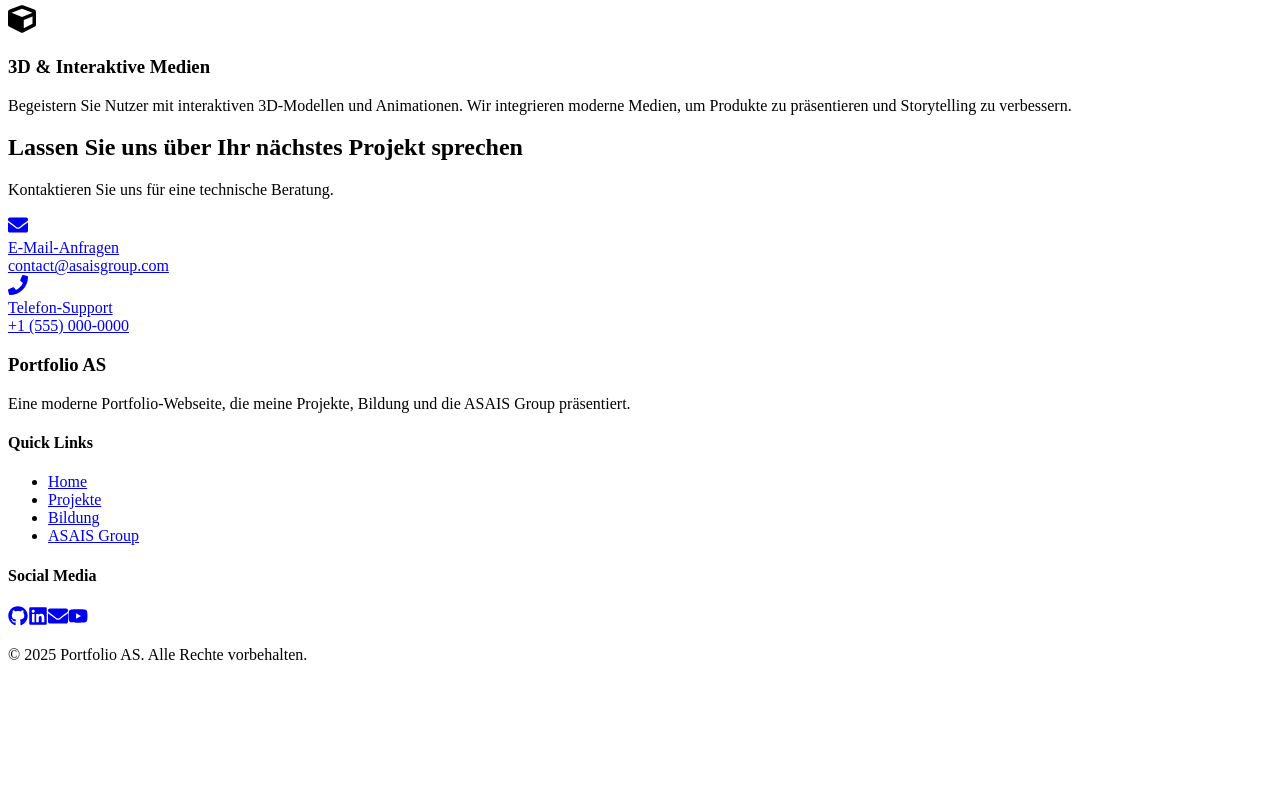
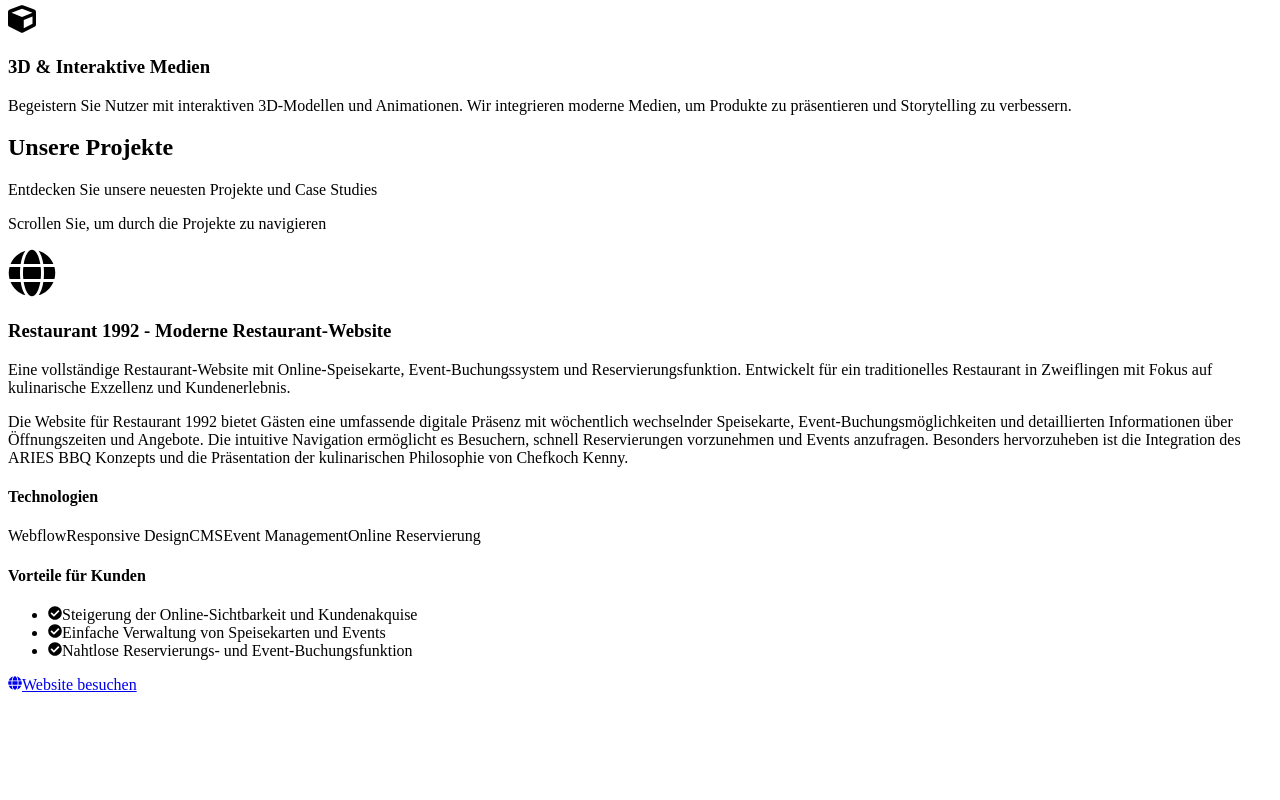
Before and after one commit to XanderSEB/Projekt, a React (Vite) app in the folder PortfolioAS/: page /asais-group in a window 1280 px wide. Shown: the part 960-1760 px from the top of the page. Before the commit the page ends 1640 px from the top, so only its background shows below. Built offline with nearby package versions, Linux system fonts and the light colour scheme; the HTML template or start-up script is replaced by a standard one.

Commit message:
Add new SVG thumbnails for projects 'MANUSFaktur Sinntal' and 'Viktoria Schwab Nails'. Update project details in data source and refactor ASAISGroup component to utilize a new ProjectsShowcase component for improved scrolling experience and layout consistency.

```diff
--- a/PortfolioAS/src/components/ASAISGroup.tsx
+++ b/PortfolioAS/src/components/ASAISGroup.tsx
@@ -1,8 +1,8 @@
-import { useRef } from 'react';
+import { useRef, useState, useEffect } from 'react';
 import { motion, useScroll, useTransform } from 'framer-motion';
-import { asaisGroupInfo } from '../data/asaisGroup';
+import { asaisGroupInfo, Project } from '../data/asaisGroup';
 import { ScrollAnimations } from './ScrollAnimations';
-import { FaCode, FaMobileAlt, FaGlobe, FaServer, FaCube, FaArrowRight, FaEnvelope, FaPhone } from 'react-icons/fa';
+import { FaCode, FaMobileAlt, FaGlobe, FaServer, FaCube, FaArrowRight, FaEnvelope, FaPhone, FaCheckCircle } from 'react-icons/fa';
 
 export const ASAISGroup = () => {
   const containerRef = useRef<HTMLDivElement>(null);
@@ -138,107 +138,9 @@ export const ASAISGroup = () => {
         </div>
       </section>
 
-      {/* Portfolio Section - Platzhalter */}
+      {/* Portfolio Section mit Scroll-Zoom-Out Effekt */}
       {asaisGroupInfo.projects && asaisGroupInfo.projects.length > 0 && (
-        <section className="relative py-24 bg-slate-900/50">
-          <div className="container mx-auto px-6">
-            <ScrollAnimations direction="fade">
-              <div className="text-center mb-16">
-                <h2 className="text-4xl md:text-5xl font-bold mb-4 text-white">
-                  Unsere Projekte
-                </h2>
-                <p className="text-xl text-white/70 max-w-2xl mx-auto">
-                  Entdecken Sie unsere neuesten Projekte und Case Studies
-                </p>
-              </div>
-            </ScrollAnimations>
-
-            <div className="grid grid-cols-1 lg:grid-cols-2 gap-8 max-w-7xl mx-auto">
-              {asaisGroupInfo.projects.map((project, index) => (
-                <ScrollAnimations key={project.id} direction="up" delay={index * 0.1}>
-                  <motion.div
-                    className="glass rounded-2xl overflow-hidden h-full flex flex-col"
-                    whileHover={{ y: -8, scale: 1.02 }}
-                    transition={{ duration: 0.3 }}
-                  >
-                    {project.imageUrl && (
-                      <div className="w-full h-64 bg-gradient-to-br from-primary-500/20 to-purple-500/20 relative overflow-hidden">
-                        <img
-                          src={project.imageUrl}
-                          alt={project.title}
-                          className="w-full h-full object-cover"
-                        />
-                      </div>
-                    )}
-                    <div className="p-8 flex-grow flex flex-col">
-                      <h3 className="text-2xl font-bold text-white mb-3">
-                        {project.title}
-                      </h3>
-                      <p className="text-white/80 mb-4 leading-relaxed">
-                        {project.description}
-                      </p>
-
-                      {project.longDescription && (
-                        <p className="text-white/70 mb-6 leading-relaxed text-sm">
-                          {project.longDescription}
-                        </p>
-                      )}
-
-                      {/* Technologien */}
-                      <div className="mb-6">
-                        <h4 className="text-sm font-semibold text-white/90 mb-3 uppercase tracking-wide">
-                          Technologien
-                        </h4>
-                        <div className="flex flex-wrap gap-2">
-                          {project.technologies.map((tech) => (
-                            <span
-                              key={tech}
-                              className="px-3 py-1.5 bg-primary-500/20 text-primary-300 rounded-full text-xs border border-primary-500/30"
-                            >
-                              {tech}
-                            </span>
-                          ))}
-                        </div>
-                      </div>
-
-                      {/* Vorteile für Kunden */}
-                      {project.benefits && project.benefits.length > 0 && (
-                        <div className="mb-6">
-                          <h4 className="text-sm font-semibold text-white/90 mb-3 uppercase tracking-wide">
-                            Vorteile
-                          </h4>
-                          <ul className="space-y-2">
-                            {project.benefits.map((benefit, idx) => (
-                              <li key={idx} className="flex items-start gap-2 text-white/70 text-sm">
-                                <span className="text-primary-400 mt-1">✓</span>
-                                <span>{benefit}</span>
-                              </li>
-                            ))}
-                          </ul>
-                        </div>
-                      )}
-
-                      {/* Link Button */}
-                      {project.link && (
-                        <motion.a
-                          href={project.link}
-                          target="_blank"
-                          rel="noopener noreferrer"
-                          className="mt-auto inline-flex items-center gap-2 px-6 py-3 bg-primary-500/20 hover:bg-primary-500/30 text-primary-300 rounded-lg text-sm font-semibold border border-primary-500/30 transition-colors w-fit"
-                          whileHover={{ scale: 1.05, x: 2 }}
-                          whileTap={{ scale: 0.95 }}
-                        >
-                          <FaGlobe size={14} />
-                          Website besuchen
-                        </motion.a>
-                      )}
-                    </div>
-                  </motion.div>
-                </ScrollAnimations>
-              ))}
-            </div>
-          </div>
-        </section>
+        <ProjectsShowcase projects={asaisGroupInfo.projects} />
       )}
 
       {/* Contact Section */}
@@ -289,3 +191,206 @@ export const ASAISGroup = () => {
     </div>
   );
 };
+
+// ProjectsShowcase Komponente mit Scroll-Zoom-Out Effekt
+interface ProjectsShowcaseProps {
+  projects: Project[];
+}
+
+const ProjectsShowcase = ({ projects }: ProjectsShowcaseProps) => {
+  const [activeIndex, setActiveIndex] = useState(0);
+  const [scrollProgress, setScrollProgress] = useState(0);
+
+  // Einfache Scroll-Erkennung für aktives Projekt
+  useEffect(() => {
+    const handleScroll = () => {
+      const scrollPosition = window.scrollY;
+      const windowHeight = window.innerHeight;
+
+      // Finde das Projekt, das aktuell im Viewport ist
+      const projectElements = document.querySelectorAll('[data-project-index]');
+      let newActiveIndex = 0;
+
+      projectElements.forEach((el, index) => {
+        const rect = el.getBoundingClientRect();
+        if (rect.top <= windowHeight / 2 && rect.bottom >= windowHeight / 2) {
+          newActiveIndex = index;
+        }
+      });
+
+      setActiveIndex(newActiveIndex);
+      setScrollProgress(Math.min(1, scrollPosition / (windowHeight * projects.length)));
+    };
+
+    window.addEventListener('scroll', handleScroll);
+    handleScroll(); // Initial call
+
+    return () => window.removeEventListener('scroll', handleScroll);
+  }, [projects.length]);
+
+  return (
+    <section className="relative py-24 bg-slate-900/50 overflow-hidden">
+      <div className="container mx-auto px-6">
+        <ScrollAnimations direction="fade">
+          <div className="text-center mb-16">
+            <h2 className="text-4xl md:text-5xl font-bold mb-4 text-white">
+              Unsere Projekte
+            </h2>
+            <p className="text-xl text-white/70 max-w-2xl mx-auto">
+              Entdecken Sie unsere neuesten Projekte und Case Studies
+            </p>
+            <p className="text-sm text-white/50 mt-4">
+              Scrollen Sie, um durch die Projekte zu navigieren
+            </p>
+          </div>
+        </ScrollAnimations>
+      </div>
+
+      {/* Scroll Container - Projekte untereinander */}
+      <div className="relative w-full max-w-6xl mx-auto px-6">
+        <div className="space-y-12 md:space-y-16">
+          {projects && projects.length > 0 ? (
+            projects.map((project, index) => (
+              <ProjectCard
+                key={project.id}
+                project={project}
+                index={index}
+                scrollProgress={scrollProgress}
+                isActive={index === activeIndex}
+                activeIndex={activeIndex}
+                totalProjects={projects.length}
+              />
+            ))
+          ) : (
+            <div className="text-white text-center">
+              <p>Keine Projekte verfügbar</p>
+            </div>
+          )}
+        </div>
+      </div>
+    </section>
+  );
+};
+
+// ProjectCard Komponente mit Scroll-Animation
+interface ProjectCardProps {
+  project: Project;
+  index: number;
+  scrollProgress: number;
+  isActive: boolean;
+  activeIndex: number;
+  totalProjects: number;
+}
+
+const ProjectCard = ({
+  project,
+  index,
+  scrollProgress,
+  isActive,
+  activeIndex,
+  totalProjects,
+}: ProjectCardProps) => {
+  // Vereinfachte Logik: Alle Projekte sind immer sichtbar, nur leichte Animationen
+  // Leichte Hover/Active Animation
+  const scale = isActive ? 1.02 : 1;
+
+  return (
+    <motion.div
+      data-project-index={index}
+      className="w-full"
+      initial={{ opacity: 0, y: 50 }}
+      whileInView={{ opacity: 1, y: 0 }}
+      viewport={{ once: true, margin: "-100px" }}
+      transition={{ duration: 0.6, delay: index * 0.1 }}
+      style={{
+        scale,
+      }}
+    >
+        <div
+          className="glass rounded-2xl overflow-hidden flex flex-col bg-slate-800/90 backdrop-blur-xl border border-white/10 shadow-2xl"
+          style={{ pointerEvents: 'auto', minHeight: '600px' }}
+        >
+          {/* Projekt Bild/Preview */}
+          <div className="w-full h-64 bg-gradient-to-br from-primary-500/20 to-purple-500/20 relative overflow-hidden">
+            {project.imageUrl ? (
+              <img
+                src={project.imageUrl}
+                alt={project.title}
+                className="w-full h-full object-cover"
+              />
+            ) : (
+              <div className="w-full h-full flex items-center justify-center">
+                <FaGlobe size={48} className="text-primary-400/50" />
+              </div>
+            )}
+          </div>
+
+          {/* Projekt Content */}
+          <div className="p-8 flex-grow flex flex-col" style={{ pointerEvents: 'auto' }}>
+            <h3 className="text-2xl md:text-3xl font-bold text-white mb-3">
+              {project.title}
+            </h3>
+            <p className="text-white/80 mb-4 leading-relaxed">
+              {project.description}
+            </p>
+
+            {project.longDescription && (
+              <p className="text-white/70 mb-6 leading-relaxed text-sm line-clamp-2">
+                {project.longDescription}
+              </p>
+            )}
+
+            {/* Technologien */}
+            <div className="mb-6">
+              <h4 className="text-sm font-semibold text-white/90 mb-3 uppercase tracking-wide">
+                Technologien
+              </h4>
+              <div className="flex flex-wrap gap-2">
+                {project.technologies.map((tech) => (
+                  <span
+                    key={tech}
+                    className="px-3 py-1.5 bg-primary-500/20 text-primary-300 rounded-full text-xs border border-primary-500/30"
+                  >
+                    {tech}
+                  </span>
+                ))}
+              </div>
+            </div>
+
+            {/* Vorteile */}
+            {project.benefits && project.benefits.length > 0 && (
+              <div className="mb-6">
+                <h4 className="text-sm font-semibold text-white/90 mb-3 uppercase tracking-wide">
+                  Vorteile für Kunden
+                </h4>
+                <ul className="space-y-2">
+                  {project.benefits.slice(0, 3).map((benefit, idx) => (
+                    <li key={idx} className="flex items-start gap-2 text-white/70 text-sm">
+                      <FaCheckCircle className="text-primary-400 mt-0.5 flex-shrink-0" size={14} />
+                      <span>{benefit}</span>
+                    </li>
+                  ))}
+                </ul>
+              </div>
+            )}
+
+            {/* Link Button */}
+            {project.link && (
+              <motion.a
+                href={project.link}
+                target="_blank"
+                rel="noopener noreferrer"
+                className="mt-auto inline-flex items-center gap-2 px-6 py-3 bg-primary-500/20 hover:bg-primary-500/30 text-primary-300 rounded-lg text-sm font-semibold border border-primary-500/30 transition-colors w-fit"
+                style={{ pointerEvents: 'auto' }}
+                whileHover={{ scale: 1.05, x: 2 }}
+                whileTap={{ scale: 0.95 }}
+              >
+                <FaGlobe size={14} />
+                Website besuchen
+              </motion.a>
+            )}
+          </div>
+        </div>
+      </motion.div>
+  );
+};
--- a/PortfolioAS/src/data/asaisGroup.ts
+++ b/PortfolioAS/src/data/asaisGroup.ts
@@ -69,7 +69,58 @@ export const asaisGroupInfo: ASAISGroupInfo = {
       description: 'Begeistern Sie Nutzer mit interaktiven 3D-Modellen und Animationen. Wir integrieren moderne Medien, um Produkte zu präsentieren und Storytelling zu verbessern.',
     },
   ],
-  projects: [],
+  projects: [
+    {
+      id: 'restaurant-1992',
+      title: 'Restaurant 1992 - Moderne Restaurant-Website',
+      description: 'Eine vollständige Restaurant-Website mit Online-Speisekarte, Event-Buchungssystem und Reservierungsfunktion. Entwickelt für ein traditionelles Restaurant in Zweiflingen mit Fokus auf kulinarische Exzellenz und Kundenerlebnis.',
+      longDescription: 'Die Website für Restaurant 1992 bietet Gästen eine umfassende digitale Präsenz mit wöchentlich wechselnder Speisekarte, Event-Buchungsmöglichkeiten und detaillierten Informationen über Öffnungszeiten und Angebote. Die intuitive Navigation ermöglicht es Besuchern, schnell Reservierungen vorzunehmen und Events anzufragen. Besonders hervorzuheben ist die Integration des ARIES BBQ Konzepts und die Präsentation der kulinarischen Philosophie von Chefkoch Kenny.',
+      technologies: ['Webflow', 'Responsive Design', 'CMS', 'Event Management', 'Online Reservierung'],
+      benefits: [
+        'Steigerung der Online-Sichtbarkeit und Kundenakquise',
+        'Einfache Verwaltung von Speisekarten und Events',
+        'Nahtlose Reservierungs- und Event-Buchungsfunktion',
+        'Professionelle Präsentation der kulinarischen Angebote',
+        'Mobile-optimiert für Zugriff von unterwegs',
+      ],
+      link: 'https://restaurant1992.de',
+      featured: true,
+    },
+    {
+      id: 'viktoria-schwab-nails',
+      title: 'Viktoria Schwab Nails - Nagelstudio Website',
+      description: 'Eine elegante und moderne Website für ein Nagelstudio mit Galerie, Service-Präsentation und direkter WhatsApp-Terminbuchung. Fokus auf visuelle Präsentation der Nagelkunst und einfache Kundenkommunikation.',
+      longDescription: 'Die Website für Viktoria Schwab Nails präsentiert die Dienstleistungen des Nagelstudios in einer ansprechenden, benutzerfreundlichen Form. Mit einer umfangreichen Bildergalerie, detaillierten Service-Beschreibungen und direkter WhatsApp-Integration für Terminbuchungen bietet die Website eine nahtlose Customer Journey. Die Design-Ästhetik spiegelt die Qualität und Kreativität des Nagelstudios wider und schafft Vertrauen bei potenziellen Kunden.',
+      imageUrl: '/images/viktoria-schwab-nails-thumbnail.svg',
+      technologies: ['Webflow', 'Responsive Design', 'CMS', 'WhatsApp Integration', 'Galerie-System'],
+      benefits: [
+        'Professionelle Präsentation der Nagelkunst und Services',
+        'Direkte Terminbuchung über WhatsApp-Integration',
+        'Umfangreiche Galerie zur Inspiration der Kunden',
+        'Steigerung der Online-Präsenz und Kundenakquise',
+        'Einfache Verwaltung von Inhalten und Öffnungszeiten',
+      ],
+      link: 'https://viktoria-schwab-nails.webflow.io',
+      featured: true,
+    },
+    {
+      id: 'manusfaktur-sinntal',
+      title: 'MANUSFaktur Sinntal - Kunst & Manufaktur Website',
+      description: 'Eine künstlerische Website für eine Manufaktur mit Fokus auf Kunst, Design und kreative Projekte. Entwickelt für Manuella Neubauer zur Präsentation ihrer künstlerischen Arbeiten und Dienstleistungen.',
+      longDescription: 'Die MANUSFaktur Website bietet eine Plattform für die Präsentation künstlerischer Arbeiten und kreativer Projekte. Mit einem minimalistischen, eleganten Design wird die Kunst von Manuella Neubauer in den Vordergrund gestellt. Die Website ermöglicht es Besuchern, die verschiedenen künstlerischen Bereiche zu erkunden und Kontakt aufzunehmen. Besonders hervorzuheben ist die visuelle Präsentation der Kunstwerke und die intuitive Navigation durch die verschiedenen Bereiche.',
+      imageUrl: '/images/manusfaktur-sinntal-thumbnail.svg',
+      technologies: ['Webflow', 'Responsive Design', 'CMS', 'Portfolio-Galerie', 'Kontaktformular'],
+      benefits: [
+        'Professionelle Präsentation künstlerischer Arbeiten',
+        'Steigerung der Sichtbarkeit und Reichweite',
+        'Einfache Kontaktaufnahme für potenzielle Kunden',
+        'Flexible Verwaltung von Kunstwerken und Projekten',
+        'Moderne, künstlerische Ästhetik',
+      ],
+      link: 'https://manusfaktur-sinntal.webflow.io',
+      featured: true,
+    },
+  ],
   contact: {
     email: 'contact@asaisgroup.com',
     phone: '+1 (555) 000-0000',
```
Also changed, not shown: PortfolioAS/public/images/manusfaktur-sinntal-thumbnail.svg (added), PortfolioAS/public/images/viktoria-schwab-nails-thumbnail.svg (added).
